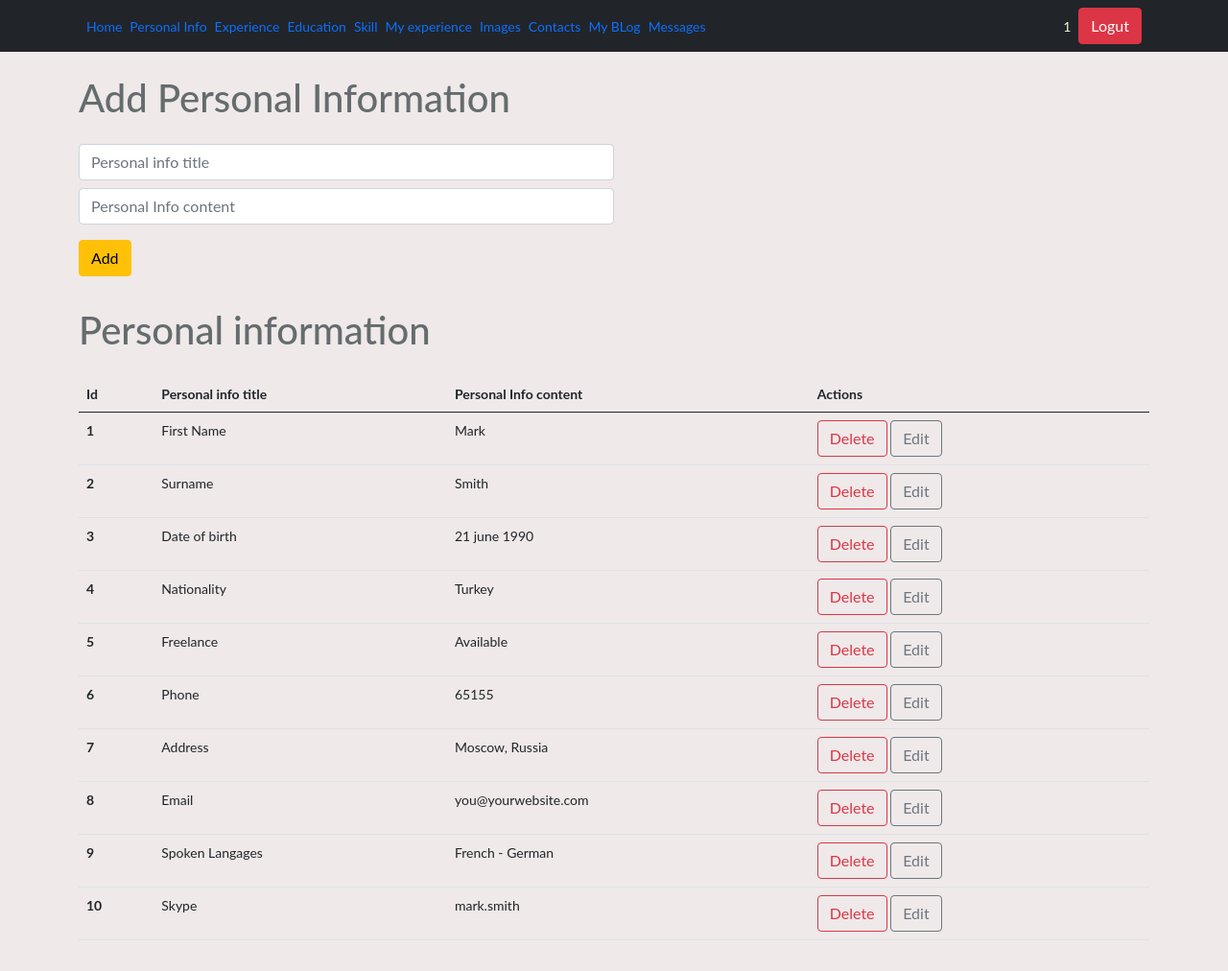
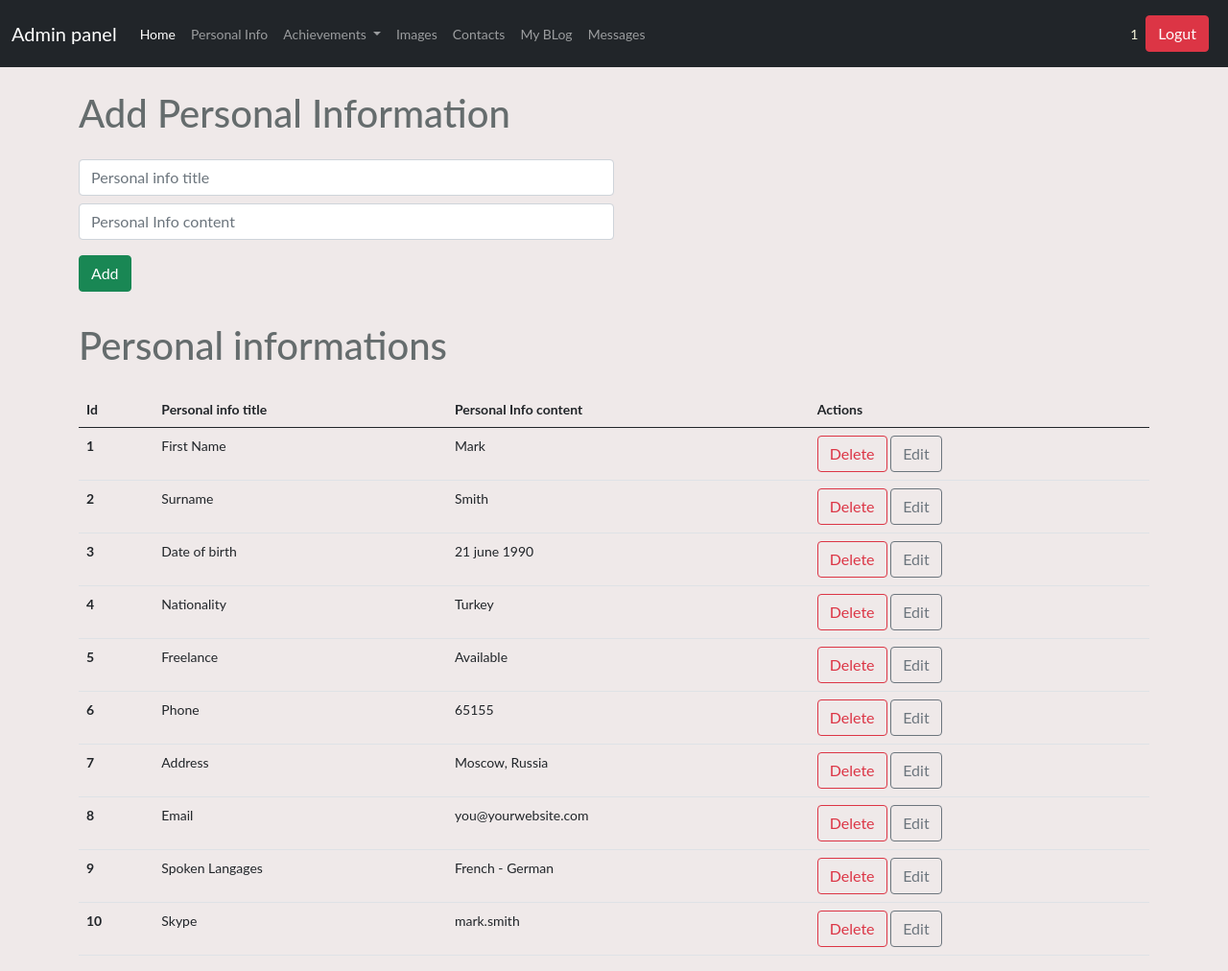
Before and after one commit to ShahlaMva9/main-project, a Flask app: page /admin/persinfo in a window 1280 px wide. Shown: the whole page at 96% size. Before the commit the page ends 980 px from the top, so only its background shows below. Run offline with Flask 2, Linux system fonts and the light colour scheme; a user stored in the database is signed in; data comes from the database, SQL or seed files in the repository; parts of the project's set-up code (start-up, migrations or seed data) failed here and were passed over; some libraries are stand-ins or nearby versions; some web fonts are replaced.

Commit message:
Brackpoint to UI-upgrades

```diff
--- a/static/app/css/style.css
+++ b/static/app/css/style.css
@@ -1,3 +1,11 @@
+@font-face {
+  font-family: "Lato";
+  src: url("../../fonts/Lato-Regular.woff2") format("woff2"),
+    url("../../fonts/Lato-Regular.woff") format("woff");
+  font-weight: normal;
+  font-style: normal;
+  font-display: swap;
+}
 body {
   font-family: Lato, serif, Calibri, Arial;
   font-size: 14px;
--- a/static/app/js/script.js
+++ b/static/app/js/script.js
@@ -11,8 +11,9 @@ function addClick(event) {
   event.stopPropagation();
   const parentElement = this.parentElement;
   const parentClasses = parentElement.classList;
+  console.log("parentClasses", parentClasses);
   const hasClass = box.classList.contains(`box-${parentClasses[1]}-expand`);
-
+  this.classList.add("flex-column");
   box.classList.add(`box-${parentClasses[1]}-expand`);
   box.classList.add(`expand`);
 }
@@ -25,6 +26,7 @@ closeBtn.forEach((item) => {
   item.addEventListener("click", function (e) {
     e.stopPropagation();
     const parentElement = this.parentElement.parentElement.parentElement;
+    this.parentElement.parentElement.classList.remove("flex-column");
     const parentClasses = parentElement.classList;
     box.classList.remove(`box-${parentClasses[1]}-expand`);
     box.classList.remove(`expand`);
--- a/templates/admin/dashboard.html
+++ b/templates/admin/dashboard.html
@@ -12,40 +12,79 @@
     <title>Document</title>
   </head>
   <body>
-    <nav class="navbar m-0 p-0 bg-dark">
-      <div class="container">
-        <ul class="navbar-nav d-flex flex-row p-2">
-          <li class="nav-item ml-3">
+    <nav class="navbar navbar-expand-lg navbar-dark bg-dark">
+      <div class="container-fluid">
+        {% if url_for(request.endpoint) == '/admin/dashboard' %}
+        <span class="navbar-brand">Admin panel</span>
+        {% else %}
+        <a class="navbar-brand" href="/admin/dashboard">Admin panel</a>
+        {% endif %}
+
+        <button
+          class="navbar-toggler"
+          type="button"
+          data-bs-toggle="collapse"
+          data-bs-target="#navbarText"
+          aria-controls="navbarText"
+          aria-expanded="false"
+          aria-label="Toggle navigation"
+        >
+          <span class="navbar-toggler-icon"></span>
+        </button>
+        <div class="collapse navbar-collapse" id="navbarText">
+          <ul class="navbar-nav me-auto mb-2 mb-lg-0">
+            <li class="nav-item">
               <a class="nav-link active" aria-current="page" href="/admin/home"
                 >Home</a
               >
             </li>
 
-          <li class="nav-item mx-2">
+            <li class="nav-item">
               <a class="nav-link" href="/admin/persinfo">Personal Info</a>
             </li>
-          <li class="nav-item">
-            <a class="nav-link" href="/admin/experience">Experience</a>
+            <li class="nav-item dropdown">
+              <a
+                class="nav-link dropdown-toggle"
+                href="#"
+                id="navbarScrollingDropdown"
+                role="button"
+                data-bs-toggle="dropdown"
+                aria-expanded="false"
+              >
+                Achievements
+              </a>
+              <ul
+                class="dropdown-menu"
+                aria-labelledby="navbarScrollingDropdown"
+              >
+                <li>
+                  <a class="dropdown-item" href="/admin/experience"
+                    >Experience</a
+                  >
                 </li>
-          <li class="nav-item mx-2">
-            <a class="nav-link" href="/admin/education">Education</a>
+                <li>
+                  <a class="dropdown-item" href="/admin/education">Education</a>
                 </li>
-          <li class="nav-item">
-            <a class="nav-link" href="/admin/skill">Skill</a>
+                <li>
+                  <a class="dropdown-item" href="/admin/skill">Skill</a>
                 </li>
-          <li class="nav-item mx-2">
-            <a class="nav-link" href="/admin/myexperience">My experience</a>
+                <li>
+                  <a class="dropdown-item" href="/admin/myexperience"
+                    >My experience</a
+                  >
+                </li>
+              </ul>
             </li>
             <li class="nav-item">
               <a class="nav-link" href="/admin/images">Images</a>
             </li>
-          <li class="nav-item mx-2">
+            <li class="nav-item">
               <a class="nav-link" href="/admin/socialprof">Contacts</a>
             </li>
             <li class="nav-item">
               <a class="nav-link" href="/admin/myblog">My BLog</a>
             </li>
-          <li class="nav-item mx-2">
+            <li class="nav-item">
               <a class="nav-link" href="/admin/form">Messages</a>
             </li>
           </ul>
@@ -59,8 +98,10 @@
             </button>
           </div>
         </div>
+      </div>
     </nav>
-
+    <!-- New end -->
+    <script src="{{ url_for('static', filename='bootstrap.js') }}"></script>
     {% block content %} {% endblock %}
   </body>
 </html>
--- a/templates/admin/persinfo.html
+++ b/templates/admin/persinfo.html
@@ -20,10 +20,11 @@
       placeholder="Personal Info content"
     />
 
-    <input type="submit" class="btn btn-warning my-2" value="Add" />
+    <input type="submit" class="btn btn-success my-2" value="Add" />
   </form>
 
-  <h1 class="adminpage ml-4 mt-4">Personal information</h1>
+  <h1 class="adminpage ml-4 mt-4">Personal informations</h1>
+  {% if persoinfos %}
   <table class="table table-hover mt-4 ml-4">
     <thead>
       <tr>
@@ -56,6 +57,17 @@
       {% endfor %}
     </tbody>
   </table>
+  {% else %}
+  <div class="d-flex">
+    <div class="card w-100 text-center pt-3">
+      <div class="card-body">
+        <h5 class="card-title">
+          <p>No data yet!</p>
+        </h5>
+      </div>
+    </div>
+  </div>
+  {% endif %}
 </div>
 
 {% endblock %}
```
Also changed, not shown: other parts of static/app/css/style.css (+47 -17 lines), static/app/css/mquery.css (+39 -5 lines), templates/admin/myblog.html (+16 -9 lines), templates/app/base.html (+14 -20 lines), 1 other file. Lines whose indentation alone changed are shown as unchanged.
